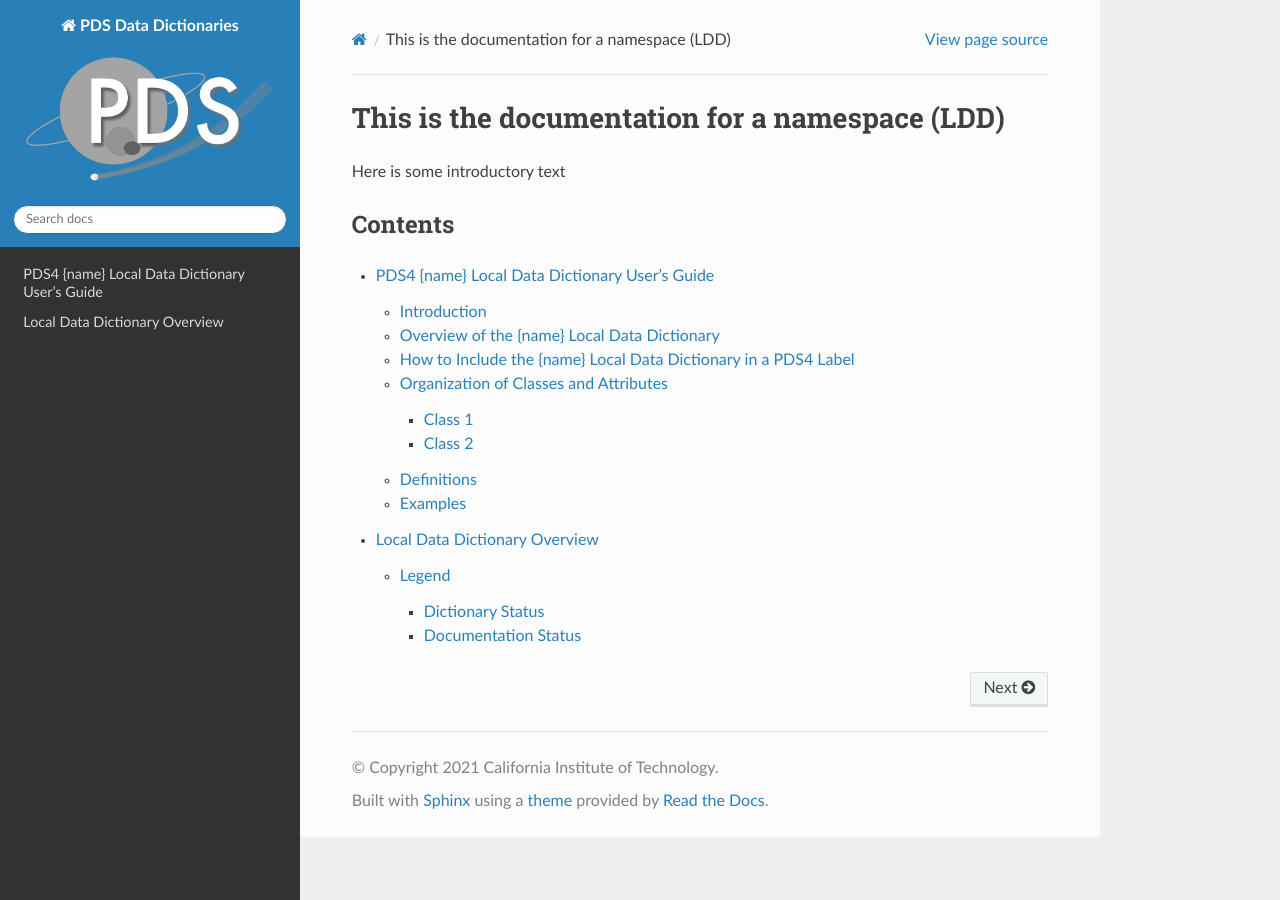
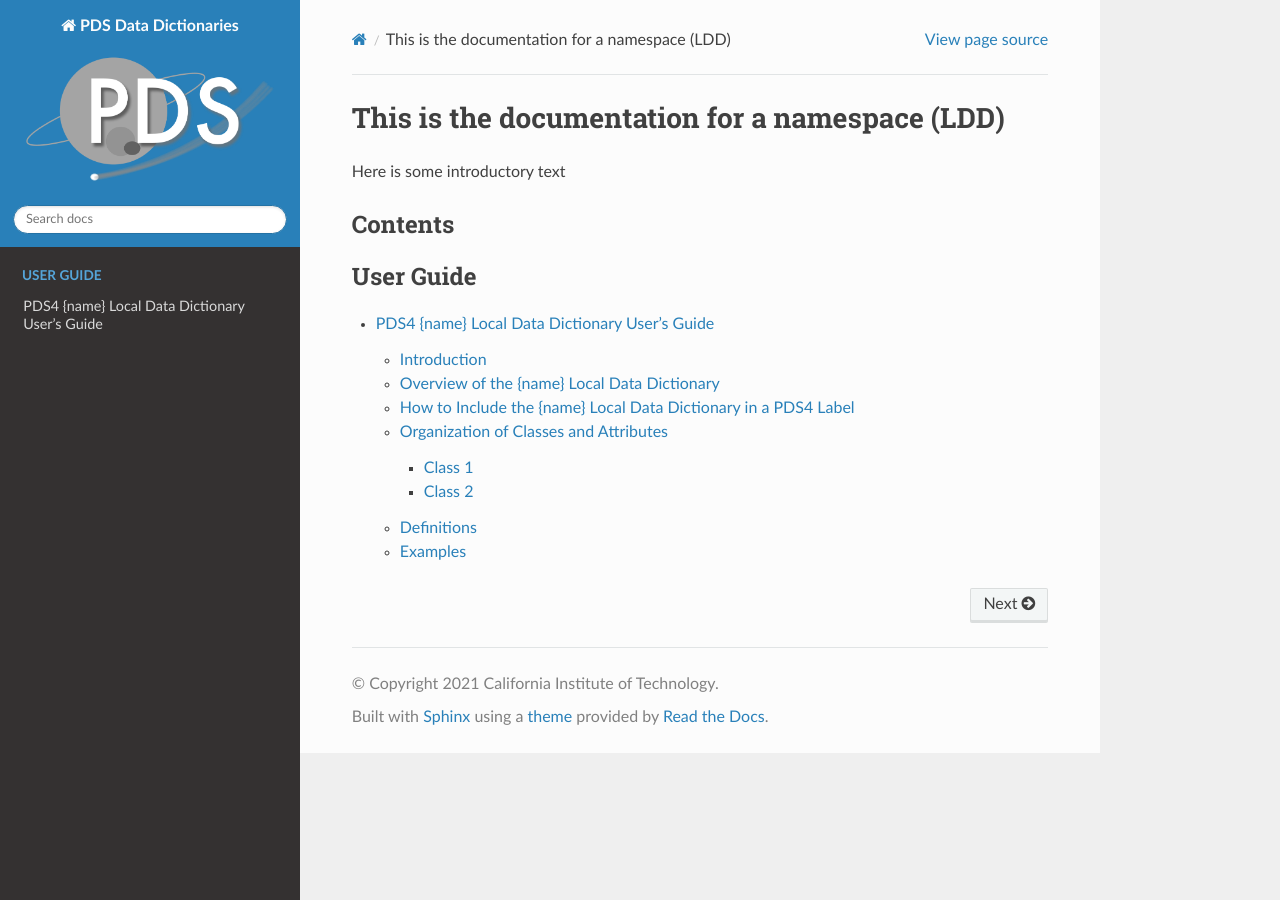
Before and after one commit to pds-data-dictionaries/ldd-template, a Sphinx documentation site: the page built from docs/source/index.rst, in a window 1280 px wide. Built offline with Sphinx 7.4.7 and the Read the Docs theme 2.0.0, drawn with Linux system fonts in a browser that asks for light colours; some of the changed lines change nothing that is shown.

Commit message:
remove overview doc

```diff
--- a/docs/source/index.rst
+++ b/docs/source/index.rst
@@ -12,6 +12,8 @@ Contents
 --------
 
 .. toctree::
+    :glob:
+    :maxdepth: 3
+    :caption: User Guide
 
     user-guide
-    overview
--- a/docs/source/overview.md
+++ /dev/null
@@ -1,57 +0,0 @@
-# Local Data Dictionary Overview
-
-Contact [PDS Operator](mailto:pds-operator@jpl.nasa.gov) or file a ticket for help at https://github.com/pds-data-dictionaries/PDS4-LDD-Issue-Repo/issues
-
-
-| Dictionary                  | GitHub URL                                                 | Status          | Documentation URL                                                                    | Documentation Status | Documentation Format   | LDD Steward Node | LDD Steward POC     |
-|-----------------------------|------------------------------------------------------------|-----------------|--------------------------------------------------------------------------------------|----------------------|------------------------|--------------|--------------------|
-| Cartography                 | <https://github.com/pds-data-dictionaries/ldd-cart>        | Released        | <https://github.com/pds-data-dictionaries/ldd-cart/tree/main/src/1.B.0.0>          | Released             | Autogenerated Markdown | Imaging      | Trent Hare         |
-| Display                     |                                                            | Released        | <http://sbndev.astro.umd.edu/wiki/Filling_Out_the_Display_Dictionary_Classes>        | 3rd party            | Wiki                   |              |                    |
-| Geometry                    | <https://github.com/pds-data-dictionaries/ldd-geom>        | Released        | <http://sbndev.astro.umd.edu/wiki/Filling_Out_the_Geometry_Dictionary_Classes>       | 3rd party            | Wiki                   | Geosciences  | Ed Guinness        |
-| Imaging                     | <https://github.com/pds-data-dictionaries/ldd-img>         | Released        | <https://github.com/pds-data-dictionaries/ldd-img/blob/user-guide/IMG_user_guide.md> | In Development       | Markdown               | Imaging      | Cristina De Cesare |
-| Mission Information         | <https://github.com/pds-data-dictionaries/ldd-msn>         | Released        |                                                                                      | Not available        | Not available          | Imaging      | Cristina De Cesare |
-| MULTI                       | <https://github.com/pds-data-dictionaries/ldd-multi>       | Released        | <https://github.com/pds-data-dictionaries/ldd-multi/tree/main/src/1.0.0.0>         | Released             | Autogenerated Markown  | PPI          | Todd King          |
-| Particle                    | <https://github.com/pds-data-dictionaries/ldd-particle>    | Released        | <https://github.com/pds-data-dictionaries/ldd-particle/tree/main/src/1.1.0.0>      | Released             | Autogenerated Markdown | PPI          | Todd King          |
-| Processing Information      |                                                            | Released        |                                                                                      | Not available        | Not available          | Unknown      |                    |
-| Ring-Moon Systems           | <https://github.com/pds-data-dictionaries/ldd-rings>       | Released        | <https://github.com/pds-data-dictionaries/ldd-rings/tree/main/src/1.6.0.0>         | Released             | Autogenerated Markdown | Rings        | Mitchell Gordon    |
-| Spectral                    | <https://github.com/pds-data-dictionaries/ldd-spectral>    | Released        | <http://sbndev.astro.umd.edu/wiki/Filling_Out_the_Spectral_Dictionary_Classes>       | Released             | Wiki                   | SBN-UMD      | Anne Raugh         |
-| Spectral Library            |                                                            | Released        |                                                                                      | Not available        | Not available          | Geosciences  | Susan Slaveny      |
-| Surface Imaging             | <https://github.com/pds-data-dictionaries/ldd-img_surface> | Released        |                                                                                      | Not available        | Not available          | Imaging      | Cristina De Cesare |
-| Surface Mission Information | <https://github.com/pds-data-dictionaries/ldd-msn_surface> | Released        |                                                                                      | Not available        | Not available          | Imaging      | Cristina De Cesare |
-| Wave                        | <https://github.com/pds-data-dictionaries/ldd-wave>        | Released        | <https://github.com/pds-data-dictionaries/ldd-wave/tree/main/src/1.0.0.0>          | Released             | Autogenerated Markdown | PPI          | Todd King          |
-| Cassini                     |                                                            | Released        |                                                                                      | Not available        | Not available          |              |                    |
-| DAWN                        | <https://github.com/pds-data-dictionaries/ldd-dawn>        | Released        |                                                                                      | Not available        | Not available          |              | Steven Joy         |
-| InSight                     | <https://github.com/pds-data-dictionaries/ldd-insight>     | Released        | <https://github.com/pds-data-dictionaries/ldd-insight/tree/main/src/1.8.4.0>       | Released             | Autogenerated Markdown |              | Susan Slaveny      |
-| Juno                        |                                                            | Released        |                                                                                      | Not available        | Not available          |              |                    |
-| LADEE                       |                                                            | Released        |                                                                                      | Not available        | Not available          |              |                    |
-| MAVEN                       |                                                            | Released        |                                                                                      | Not available        | Not available          |              |                    |
-| MESSENGER                   | <https://github.com/pds-data-dictionaries/ldd-messenger>   | Released        | <https://github.com/pds-data-dictionaries/ldd-messenger/tree/main/src/1.1.0.0>     | Released             | Autogenerated Markdown |              | Joe Mafi           |
-| OSIRIS-REx                  |                                                            | Released        |                                                                                      | Not available        | Not available          |              |                    |
-| Voyager 1                   | <https://github.com/pds-data-dictionaries/ldd-voyager-1>   | Released        |                                                                                      | Released             | Autogenerated Markdown |              | Debra Kazden       |
-| Voyager 2                   | <https://github.com/pds-data-dictionaries/ldd-voyager-2>   | Released        |                                                                                      | Released             | Autogenerated Markdown |              | Debra Kazden       |
-| Galileo                     | <https://github.com/pds-data-dictionaries/ldd-galileo>     | Draft available | <https://github.com/pds-data-dictionaries/ldd-galileo/tree/main/src/1.0.0.0>       | Draft Available      | Autogenerated Markdown |              | William Aiken      |
-| Nuclear Spectroscopy        | <https://github.com/sbn-psi/pds4-dictionary-grns>          | Draft available | <https://docs.google.com/document/d/1L9fv5Tr6J4pB9BU3rHxqnSfLFr-XhV7TKXdN4mp23lo>    | Draft Available      | Google Docs            | SBN-PSI      | Jesse Stone        |
-
-## Legend
-
-### Dictionary Status
-
-* Released: Available on PDS website
-* Draft available: Available on GitHub, but not the PDS website
-
-### Documentation Status
-
-* Released: Documentation exists that describes the entire dictionary
-* 3rd party: Documentation was written by someone other than the author. This is not official documentation, and may not describe the latest version available.
-* In development: Documentation exists that describes the portion of the dictionary
-* Draft available: Documentation exists that describes the entire dictionary, but the dictionary has not been released
-* Not available: Documenation has not been released
-
-
-.. Perhaps we will use this in the future:
-.. Indexes and Tables
-.. ==================
-
-.. • :ref:`genindex`
-.. • :ref:`modindex`
-.. • :ref:`search`
```
